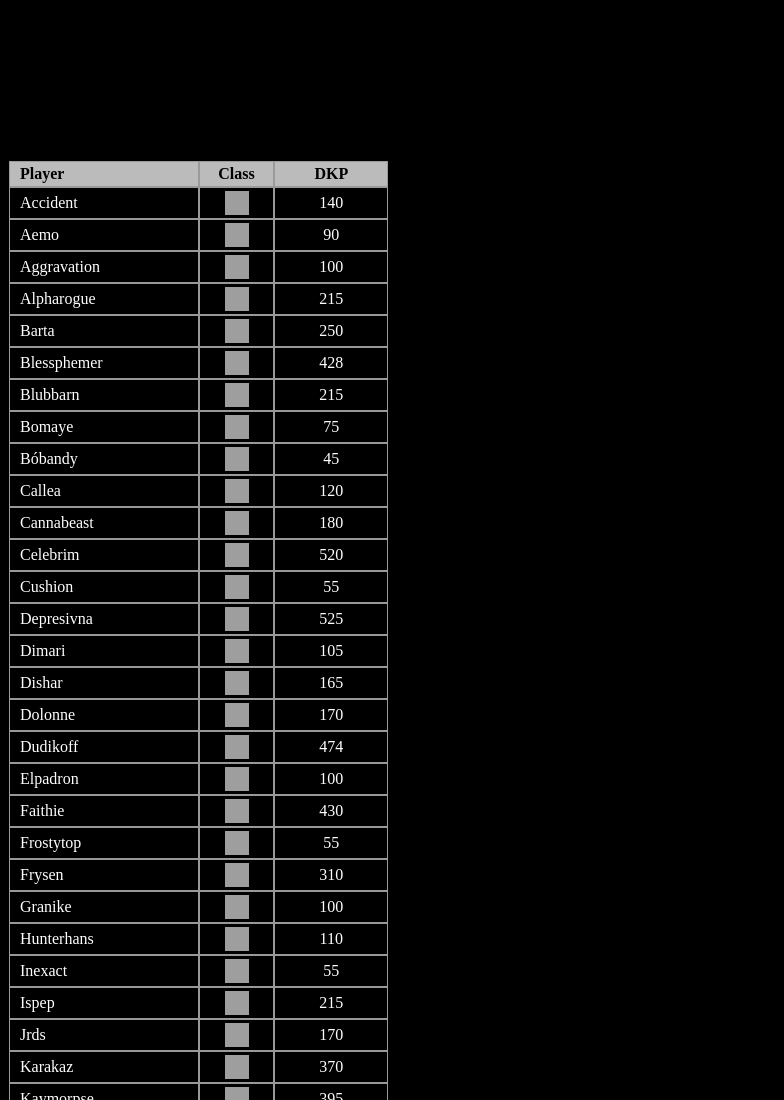
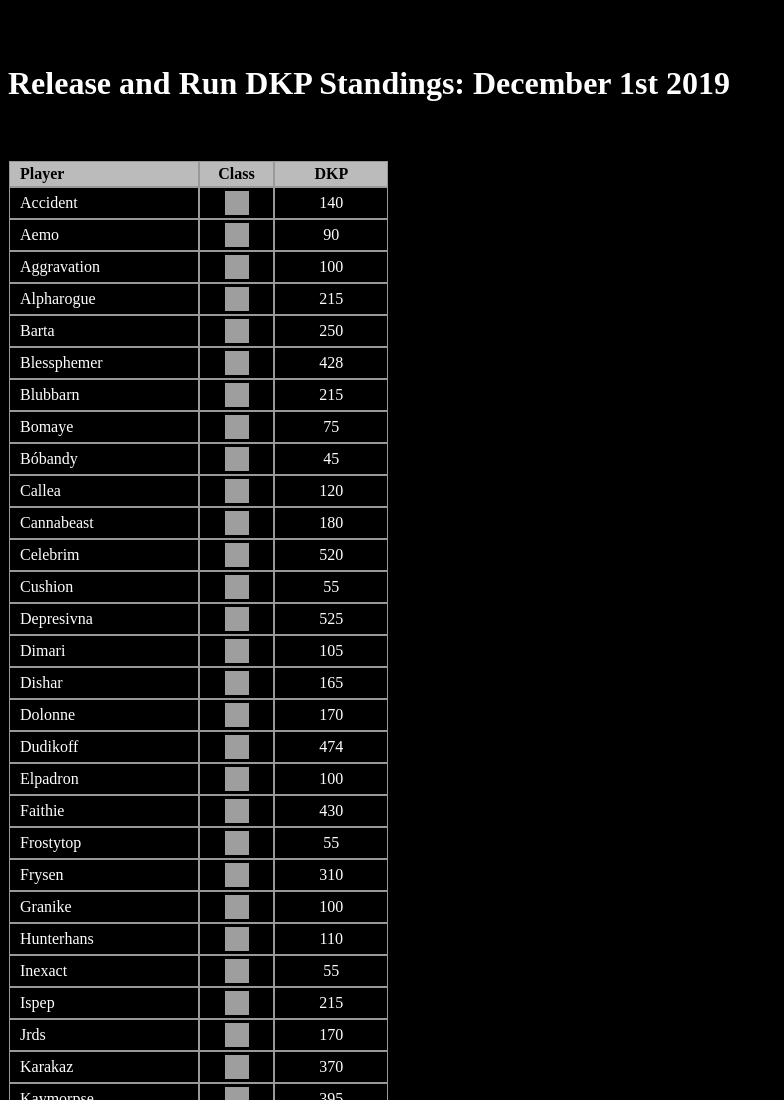
Before and after one commit to RnRGuildGitHubWoWClassic/RnRGuildGitHubWoWClassic.github.io, a plain HTML site: page DKPTable.html in a window 1280 px wide. Shown: the top 1100 px of the page, without its empty margins (0-784 px from the left). Drawn offline with Linux system fonts and the light colour scheme; grey boxes are pictures that could not be loaded; a script that the page names is missing.

Commit message:
Update DKPTable.html

```diff
--- a/DKPTable.html
+++ b/DKPTable.html
@@ -31,7 +31,7 @@ html { background-color: #000; };
 
 <br /><br />
 <div>
-   <h1 style=”color:white;>Release and Run DKP Standings: December 1st 2019</h1>
+   <h1 style="color:white;">Release and Run DKP Standings: December 1st 2019</h1>
 </div>
 <br /><br />
 <div id="DKP" class="tab"><div class="divTable" style="width: 30%;border: 1px solid #000;">
```
